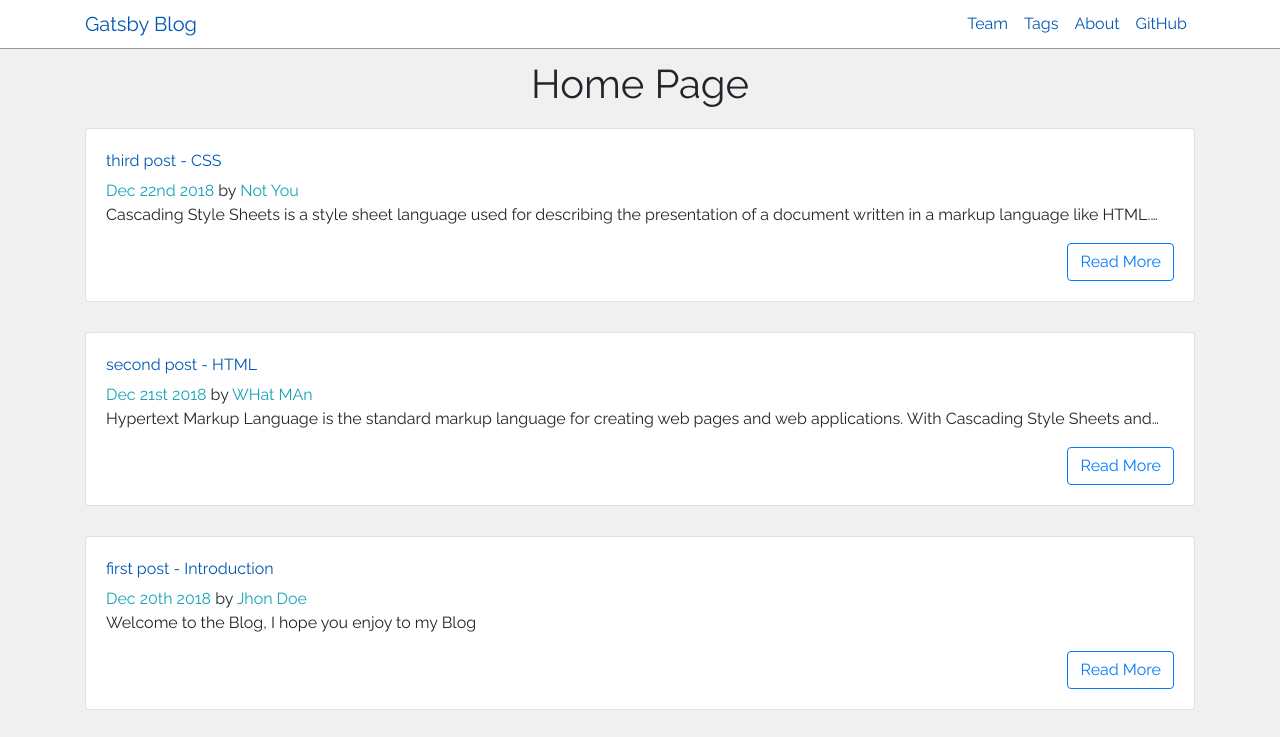
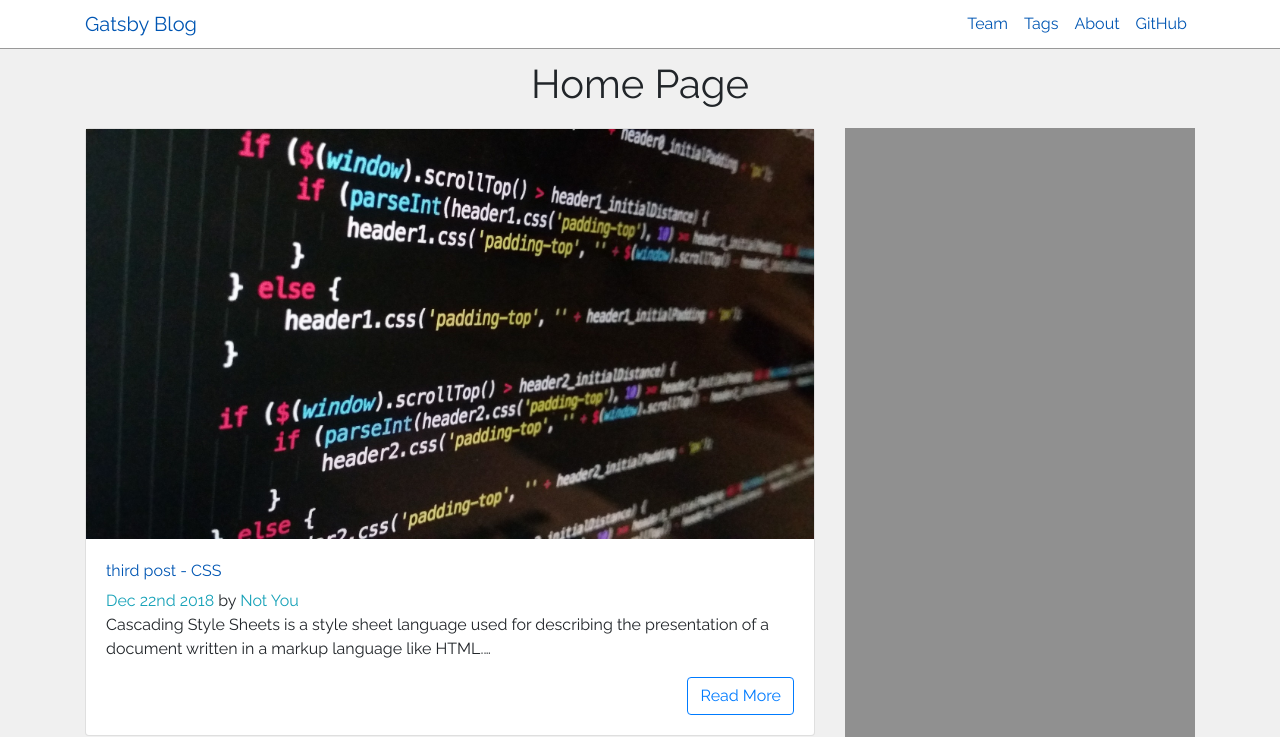
Before and after one commit to GreedoRen/Blog-Gatsby, a Gatsby site: page / in a window 1280 px wide. Shown: the top 737 px of the page. Built offline with nearby package versions, Linux system fonts and the light colour scheme; Gatsby itself is replaced by a stand-in of ours.

Commit message:
Make sidebar

```diff
--- a/src/components/Post.js
+++ b/src/components/Post.js
@@ -1,10 +1,12 @@
 import React, { Component } from 'react';
 import {Link} from 'gatsby'
 import {Card, CardTitle, CardText, CardSubtitle, CardBody} from 'reactstrap'
+import Img from 'gatsby-image'
 
-const Post = ({title, author, path, date, body}) => {
+const Post = ({title, author, path, date, body, fluid}) => {
     return(
         <Card>
+            <Img className="card-image-top" fluid={fluid} />
             <CardBody>
                 <CardTitle><Link to={path}>{title}</Link></CardTitle>
                 <CardSubtitle>
--- a/src/pages/index.js
+++ b/src/pages/index.js
@@ -4,12 +4,13 @@ import Layout from "../components/layout"
 import SEO from "../components/seo"
 import { graphql, StaticQuery } from "gatsby";
 import Post from '../components/Post'
+import {Row, Col} from 'reactstrap'
 
 const IndexPage = () => (
   <Layout>
     <SEO title="Home" keywords={[`gatsby`, `application`, `react`]} />
     <h1>Home Page</h1>
-    <StaticQuery query={indexQuery} render={data => {
+    {/* <StaticQuery query={indexQuery} render={data => {
       return(
         <div>
           {data.allMarkdownRemark.edges.map(({ node })=> (
@@ -18,11 +19,34 @@ const IndexPage = () => (
             author={node.frontmatter.author}
             path={node.frontmatter.path}
             date={node.frontmatter.date}
-            body={node.excerpt}/>
+            body={node.excerpt}
+            fluid={node.frontmatter.image.childImageSharp.fluid}/>
           ))}
         </div>
       )
-    }}/>
+    }}/> */}
+    <Row>
+      <Col md='8'>
+      <StaticQuery query={indexQuery} render={data => {
+      return(
+        <div>
+          {data.allMarkdownRemark.edges.map(({ node })=> (
+            <Post
+            title={node.frontmatter.title}
+            author={node.frontmatter.author}
+            path={node.frontmatter.path}
+            date={node.frontmatter.date}
+            body={node.excerpt}
+            fluid={node.frontmatter.image.childImageSharp.fluid}/>
+          ))}
+        </div>
+        )
+      }}/>
+    </Col>
+    <Col md='4'>
+      <div style={{width:"100%", height:"100%", backgroundColor:"rgba(0, 0, 0, 0.4"}}></div>
+    </Col>
+    </Row>
   </Layout>
 )
 
@@ -38,6 +62,13 @@ const indexQuery = graphql
             date(formatString:"MMM Do YYYY")
             author
             path
+            image{
+              childImageSharp{
+                fluid(maxWidth: 600){
+                  ...GatsbyImageSharpFluid
+                }
+              }
+            }
           }
           excerpt
         }
--- a/src/pages/posts/001-first-post.md
+++ b/src/pages/posts/001-first-post.md
@@ -3,6 +3,7 @@ title: 'first post - Introduction'
 date: 2018-12-20 07:00:12
 author: 'Jhon Doe'
 path: '/first-post'
+image: ../../images/javascript.jpg
 ---
 
 Welcome to the Blog, I hope you enjoy to my Blog
--- a/src/pages/posts/002-second-post.md
+++ b/src/pages/posts/002-second-post.md
@@ -3,6 +3,7 @@ title: 'second post - HTML'
 date: 2018-12-21 07:00:12
 author: 'WHat MAn'
 path: '/second-post'
+image: ../../images/javascript.jpg
 ---
 
 Hypertext Markup Language is the standard markup language for creating web pages and web applications. With Cascading Style Sheets and JavaScript, it forms a triad of cornerstone technologies for the World Wide Web. Hypertext Markup Language is the standard markup language for creating web pages and web applications. With Cascading Style Sheets and JavaScript, it forms a triad of cornerstone technologies for the World Wide Web. Hypertext Markup Language is the standard markup language for creating web pages and web applications. With Cascading Style Sheets and JavaScript, it forms a triad of cornerstone technologies for the World Wide Web. Hypertext Markup Language is the standard markup language for creating web pages and web applications. With Cascading Style Sheets and JavaScript, it forms a triad of cornerstone technologies for the World Wide Web. Hypertext Markup Language is the standard markup language for creating web pages and web applications. With Cascading Style Sheets and JavaScript, it forms a triad of cornerstone technologies for the World Wide Web.
--- a/src/pages/posts/003-third-post.md
+++ b/src/pages/posts/003-third-post.md
@@ -3,6 +3,7 @@ title: 'third post - CSS'
 date: 2018-12-22 19:00:12
 author: 'Not You'
 path: '/third-post'
+image: ../../images/javascript.jpg
 ---
 
 Cascading Style Sheets is a style sheet language used for describing the presentation of a document written in a markup language like HTML. CSS is a cornerstone technology of the World Wide Web, alongside HTML and JavaScript.Cascading Style Sheets is a style sheet language used for describing the presentation of a document written in a markup language like HTML. CSS is a cornerstone technology of the World Wide Web, alongside HTML and JavaScript.Cascading Style Sheets is a style sheet language used for describing the presentation of a document written in a markup language like HTML. CSS is a cornerstone technology of the World Wide Web, alongside HTML and JavaScript.Cascading Style Sheets is a style sheet language used for describing the presentation of a document written in a markup language like HTML. CSS is a cornerstone technology of the World Wide Web, alongside HTML and JavaScript.Cascading Style Sheets is a style sheet language used for describing the presentation of a document written in a markup language like HTML. CSS is a cornerstone technology of the World Wide Web, alongside HTML and JavaScript.
```
Also changed, not shown: src/images/javascript.jpg (added).
